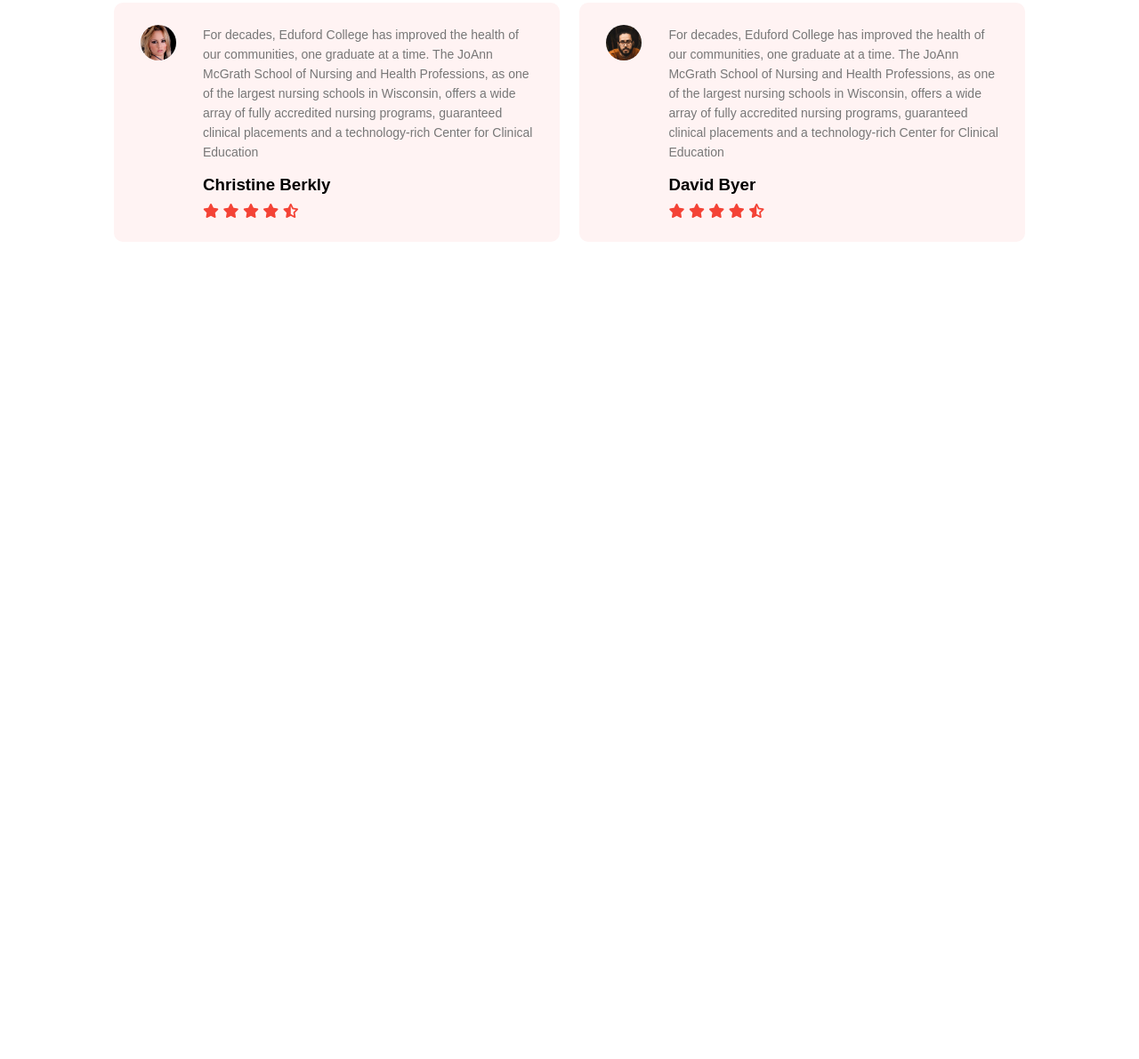
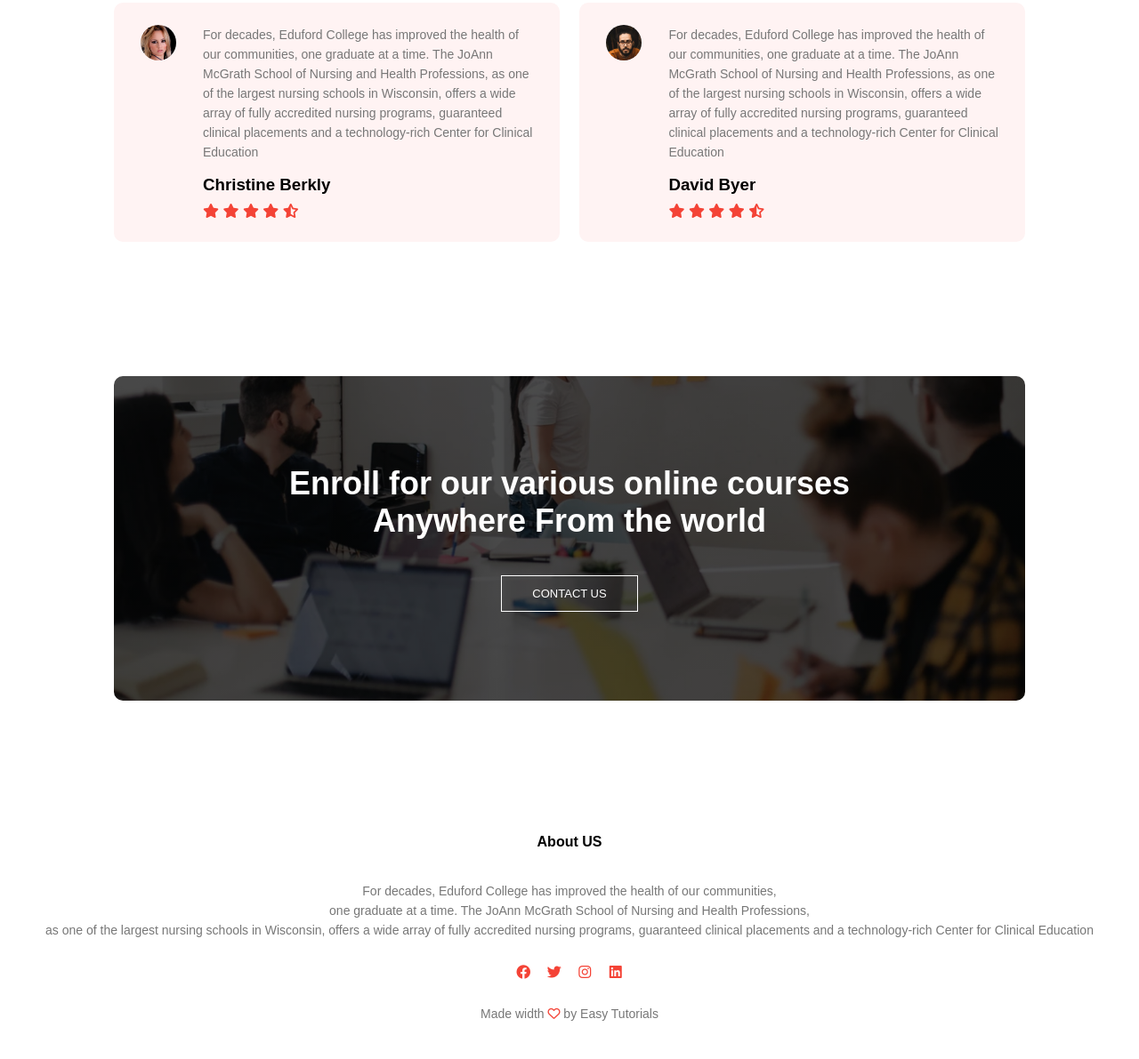
Before and after one commit to Vasanthvz/Eduford-Clone, a plain HTML site: page index.html in a window 1280 px wide. Shown: the part 3108-4299 px from the top of the page at 89% size. Before the commit the page ends 3431 px from the top, so only its background shows below. Drawn offline with Linux system fonts and the light colour scheme.

Commit message:
modified:   index.html 	modified:   style.css

```diff
--- a/index.html
+++ b/index.html
@@ -133,6 +133,25 @@
         </div>
     </section>
 
+    <!-- Call to ACtion -->
+    <section class="cta">
+        <h1>Enroll for our various online courses <br> Anywhere From the world</h1>
+        <a href="" class="hero-btn">CONTACT US</a>
+    </section>
+
+    <!-- Footer -->
+    <section class="footer">
+        <h4>About US</h4>
+        <p>For decades, Eduford College has improved the health of our communities, <br> one graduate at a time. The JoAnn McGrath School of Nursing and Health Professions, <br> as one of the largest nursing schools in Wisconsin, offers a wide array of fully accredited nursing programs, guaranteed clinical placements and a technology-rich Center for Clinical Education</p>
+        <div class="icons">
+            <i class="fa-brands fa-facebook"></i>
+            <i class="fa-brands fa-twitter"></i>
+            <i class="fa-brands fa-instagram"></i>
+            <i class="fa-brands fa-linkedin"></i>
+        </div>
+        <p>Made width <i class="fa-regular fa-heart"></i> by Easy Tutorials</p>
+    </section>
+
 
 
 
--- a/style.css
+++ b/style.css
@@ -290,3 +290,45 @@ h3{
 
     }
 }
+/* Call to Action */
+.cta{
+    margin: 100px auto;
+    width: 80%;
+    background: linear-gradient(rgba(0,0,0,0.7),rgba(0,0,0,0.7)),url(/eduford_img/banner2.jpg);
+    background-position: center;
+    background-size: cover;
+    border-radius: 10px;
+    text-align: center;
+    padding: 100px 0;
+}
+.cta h1{
+    color: #fff;
+    margin-bottom: 40px;
+    padding: 0;
+
+}
+@media(max-width:700px){
+    .cta h1{
+        font-size: 34px;
+    }
+}
+.footer{
+    width: 100%;
+    text-align: center;
+    padding: 30px 0;
+}
+.footer h4{
+    margin-bottom: 25px;
+    margin-top: 20px;
+    font-weight: 600;
+}
+.icons .fa-brands{
+    color: #f44336;
+    margin: 0;
+    width: 30px;
+    cursor: pointer;
+    padding: 18px 0;
+}
+.fa-regular{
+    color: #f44336;
+}
```
